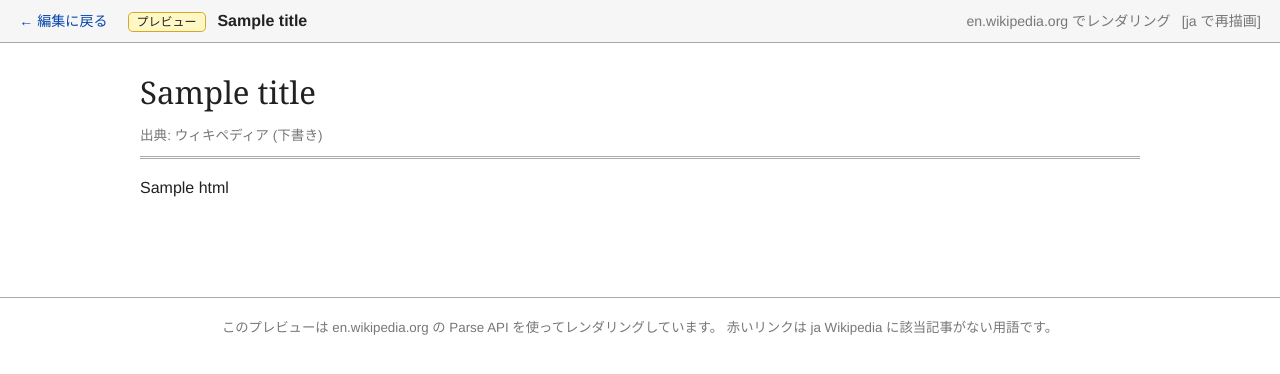
After one commit to Tama831/wiki-gap, a FastAPI app: template src/web/templates/preview.html in a window 1280 px wide. The commit adds this page. Shown: the top 374 px of the page. Run offline with FastAPI, Linux system fonts and the light colour scheme; the template is opened without the code that fills it: most values are stand-ins (such as "Sample title", 1, 10 or a date in 2020).

Commit message:
Phase 2A.7: Wikipedia-like HTML preview + RDCJ reference removed
Tama review feedback:
- RDCJ (Rare Disease Consortium Japan) reference was weak — the
  press release does not directly mention N-of-1 design. Removed
  from chunk 29; JPMA task force citation kept (does mention N-of-1).

Preview implementation:
- GET /translate/{qid}/preview renders compact wikitext via MediaWiki
  Parse API and displays in Wikipedia-likeなスタイル (templates/preview.html
  + static/preview.css)
- Header has 'プレビュー' button next to skeleton/compact export buttons
  -> opens in new tab
- Lang toggle on preview page lets user re-render via en.wikipedia
  Parse API (useful to compare how the same wikitext renders against
  English vs Japanese link targets — red links differ)
- CSS mimics Wikipedia: Linux Libertine-ish headings, wikitable
  border style, blue/red link colors, sup.reference, ol.references

E2E verified: N-of-1 trial draft renders 9 sections, 1 wikitable
(variation list), 21 citations, 55 links. Title 'N-of-1試験' shown
as the page firstHeading.

Co-Authored-By: Claude Opus 4.7 (1M context) <noreply@anthropic.com>

```diff
--- a/src/web/app.py
+++ b/src/web/app.py
@@ -287,6 +287,65 @@ def translate_update_meta(qid: str, body: MetaUpdate):
     return {"ok": True}
 
 
+def _wiki_user_agent() -> str:
+    contact = os.getenv("WIKI_GAP_CONTACT_URL", "https://github.com/PLACEHOLDER/wiki-gap")
+    return f"WikiGapDetector/0.1 ({contact})"
+
+
+@app.get("/translate/{qid}/preview", response_class=HTMLResponse)
+def translate_preview(request: Request, qid: str, lang: str = Query("ja")):
+    """
+    現在の dst を 1 つの wikitext に結合し、MediaWiki Parse API で
+    HTML レンダリングしてプレビュー表示する (Wikipedia そっくり表示)。
+    """
+    if lang not in {"ja", "en"}:
+        raise HTTPException(status_code=400, detail="lang must be ja|en")
+
+    with connect(read_only=True) as conn:
+        try:
+            wt = translations_service.export_wikitext(conn, qid, mode="compact")
+        except KeyError as exc:
+            raise HTTPException(status_code=404, detail=str(exc))
+        translation = translations_service.get_translation(conn, qid)
+
+    import httpx as _httpx
+    url = f"https://{lang}.wikipedia.org/w/api.php"
+    params = {
+        "action": "parse",
+        "text": wt,
+        "contentmodel": "wikitext",
+        "prop": "text",
+        "disablelimitreport": "1",
+        "format": "json",
+        "maxlag": "30",
+    }
+    headers = {"User-Agent": _wiki_user_agent()}
+    try:
+        with _httpx.Client(timeout=30.0, headers=headers) as client:
+            response = client.post(url, data=params)
+            response.raise_for_status()
+            payload = response.json()
+    except Exception as exc:
+        raise HTTPException(status_code=502, detail=f"Parse API error: {exc}")
+
+    if "error" in payload:
+        raise HTTPException(status_code=502, detail=f"MediaWiki: {payload['error']}")
+
+    parsed = payload.get("parse") or {}
+    rendered_html = (parsed.get("text") or {}).get("*", "")
+
+    return templates.TemplateResponse(
+        request,
+        "preview.html",
+        {
+            "qid": qid,
+            "title": (translation or {}).get("ja_title_proposed") or qid,
+            "html": rendered_html,
+            "lang": lang,
+        },
+    )
+
+
 @app.get("/translate/{qid}/export")
 def translate_export(qid: str, mode: str = Query("skeleton")):
     """訳文を 1 つの wikitext として出力 (download)。"""
--- /dev/null
+++ b/src/web/static/preview.css
@@ -0,0 +1,206 @@
+/* Wikipedia-likeなプレビュースタイル (最低限) */
+
+:root {
+  --wp-text: #202122;
+  --wp-link: #0645ad;
+  --wp-link-visited: #0b0080;
+  --wp-redlink: #ba0000;
+  --wp-border: #a2a9b1;
+  --wp-bg-soft: #eaecf0;
+  --wp-bg-table: #f8f9fa;
+}
+
+body {
+  font-family: 'Helvetica Neue', 'Hiragino Kaku Gothic ProN', 'Yu Gothic', 'Meiryo', sans-serif;
+  font-size: 16px;
+  line-height: 1.65;
+  color: var(--wp-text);
+  margin: 0;
+  background: #fff;
+}
+
+header.preview-bar {
+  position: sticky;
+  top: 0;
+  z-index: 100;
+  display: flex;
+  justify-content: space-between;
+  align-items: center;
+  padding: 0.5rem 1.2rem;
+  background: #f6f6f6;
+  border-bottom: 1px solid var(--wp-border);
+  font-size: 0.88rem;
+}
+.preview-bar a.back-link {
+  color: #0645ad;
+  text-decoration: none;
+  margin-right: 1rem;
+}
+.preview-bar .preview-label {
+  background: #fff8c5;
+  border: 1px solid #d4a72c;
+  border-radius: 0.3rem;
+  padding: 0.1rem 0.5rem;
+  font-size: 0.75rem;
+  margin-right: 0.5rem;
+}
+.preview-title { color: #222; font-size: 1rem; }
+.preview-meta { display: flex; gap: 0.7rem; align-items: center; }
+.lang-toggle { color: #555; text-decoration: none; }
+.lang-toggle:hover { text-decoration: underline; }
+.muted { color: #777; }
+
+main.preview-content {
+  max-width: 1000px;
+  margin: 0 auto;
+  padding: 1.5rem 2rem 4rem;
+}
+
+.page-header { border-bottom: 3px double #aaa; margin-bottom: 1rem; }
+.page-header h1.firstHeading {
+  font-family: 'Linux Libertine', Georgia, serif;
+  font-weight: normal;
+  font-size: 1.95rem;
+  margin: 0 0 0.4rem 0;
+}
+.page-subtitle { font-size: 0.85rem; margin: 0 0 0.5rem; }
+
+/* MediaWiki output styles */
+.mw-parser-output {
+  font-family: inherit;
+}
+.mw-parser-output a {
+  color: var(--wp-link);
+  text-decoration: none;
+}
+.mw-parser-output a:hover { text-decoration: underline; }
+.mw-parser-output a:visited { color: var(--wp-link-visited); }
+.mw-parser-output a.new,
+.mw-parser-output a.mw-redirect.new {
+  color: var(--wp-redlink);
+}
+.mw-parser-output a.external::after {
+  content: " ↗";
+  font-size: 0.7em;
+  color: #777;
+}
+
+.mw-parser-output h2 {
+  font-family: 'Linux Libertine', Georgia, serif;
+  font-weight: normal;
+  font-size: 1.55rem;
+  border-bottom: 1px solid var(--wp-border);
+  padding-bottom: 0.15rem;
+  margin: 1.6rem 0 0.5rem;
+}
+.mw-parser-output h3 {
+  font-size: 1.25rem;
+  margin: 1.2rem 0 0.4rem;
+}
+.mw-parser-output h4 { font-size: 1.1rem; }
+
+.mw-parser-output p { margin: 0.6rem 0; }
+.mw-parser-output ul, .mw-parser-output ol { margin: 0.6rem 0 0.6rem 1.6rem; }
+.mw-parser-output li { margin: 0.2rem 0; }
+
+/* Tables */
+.mw-parser-output table.wikitable,
+.mw-parser-output .wikitable {
+  border-collapse: collapse;
+  margin: 1rem 0;
+  background: var(--wp-bg-table);
+}
+.mw-parser-output table.wikitable th,
+.mw-parser-output table.wikitable td {
+  border: 1px solid var(--wp-border);
+  padding: 0.4rem 0.65rem;
+}
+.mw-parser-output table.wikitable th {
+  background: var(--wp-bg-soft);
+  text-align: center;
+  font-weight: bold;
+}
+
+/* References */
+.mw-parser-output sup.reference,
+.mw-parser-output .reference {
+  font-size: 0.78em;
+}
+.mw-parser-output ol.references {
+  font-size: 0.92em;
+  margin-top: 0.7rem;
+}
+.mw-parser-output ol.references li {
+  margin: 0.3rem 0;
+}
+.mw-parser-output .reference-text { color: #333; }
+
+/* Citation templates */
+.mw-parser-output cite {
+  font-style: normal;
+}
+
+/* Hatnote / dablinks */
+.mw-parser-output .hatnote,
+.mw-parser-output .dablink {
+  font-style: italic;
+  color: #54595d;
+  padding-left: 1em;
+  font-size: 0.92em;
+}
+
+/* Infobox basic */
+.mw-parser-output .infobox {
+  float: right;
+  clear: right;
+  margin: 0.5em 0 1em 1em;
+  padding: 0.3em;
+  background: var(--wp-bg-table);
+  border: 1px solid var(--wp-border);
+  font-size: 0.88em;
+  width: 22em;
+  line-height: 1.4;
+}
+
+/* Image / file */
+.mw-parser-output figure { margin: 1em auto; text-align: center; }
+.mw-parser-output figcaption {
+  font-size: 0.85em;
+  color: #555;
+  text-align: left;
+  margin-top: 0.3em;
+  padding: 0 0.5em;
+}
+
+/* Error placeholders for missing files */
+.mw-parser-output .mw-file-element.mw-broken-media,
+.mw-parser-output .mw-file-element[data-broken] {
+  color: var(--wp-redlink);
+  font-style: italic;
+}
+
+footer.preview-footer {
+  border-top: 1px solid var(--wp-border);
+  padding: 1rem;
+  text-align: center;
+  margin-top: 2rem;
+}
+
+/* Edit section links — hide in preview */
+.mw-parser-output .mw-editsection,
+.mw-parser-output .mw-editsection-bracket,
+.mw-parser-output .mw-editsection-divider {
+  display: none;
+}
+
+/* Toc */
+.mw-parser-output .toc {
+  background: var(--wp-bg-table);
+  border: 1px solid var(--wp-border);
+  padding: 0.5rem 0.8rem;
+  margin: 1rem 0;
+  font-size: 0.92em;
+  display: inline-block;
+}
+.mw-parser-output .toc ul { list-style: none; margin: 0; padding-left: 1em; }
+.mw-parser-output .toctitle { font-weight: bold; margin-bottom: 0.3em; }
--- /dev/null
+++ b/src/web/templates/preview.html
@@ -0,0 +1,40 @@
+<!doctype html>
+<html lang="{{ lang }}">
+<head>
+  <meta charset="utf-8" />
+  <meta name="viewport" content="width=device-width, initial-scale=1" />
+  <title>{{ title }} — wiki-gap プレビュー</title>
+  <link rel="stylesheet" href="/static/preview.css" />
+</head>
+<body>
+  <header class="preview-bar">
+    <div>
+      <a href="/translate/{{ qid }}" class="back-link">← 編集に戻る</a>
+      <span class="preview-label">プレビュー</span>
+      <strong class="preview-title">{{ title }}</strong>
+    </div>
+    <div class="preview-meta">
+      <span class="muted">{{ lang }}.wikipedia.org でレンダリング</span>
+      <a href="/translate/{{ qid }}/preview?lang={% if lang == 'ja' %}en{% else %}ja{% endif %}"
+         class="muted lang-toggle">[{% if lang == 'ja' %}en{% else %}ja{% endif %} で再描画]</a>
+    </div>
+  </header>
+
+  <main class="preview-content">
+    <div class="page-header">
+      <h1 class="firstHeading">{{ title }}</h1>
+      <p class="page-subtitle muted">出典: ウィキペディア (下書き)</p>
+    </div>
+    <div class="mw-parser-output">
+      {{ html | safe }}
+    </div>
+  </main>
+
+  <footer class="preview-footer muted">
+    <small>
+      このプレビューは {{ lang }}.wikipedia.org の Parse API を使ってレンダリングしています。
+      赤いリンクは ja Wikipedia に該当記事がない用語です。
+    </small>
+  </footer>
+</body>
+</html>
--- a/src/web/templates/translate.html
+++ b/src/web/templates/translate.html
@@ -36,8 +36,9 @@
       <div class="translate-actions">
         <a href="/" class="secondary outline" role="button">← ダッシュボード</a>
         {% if translation %}
-          <a href="/translate/{{ qid }}/export?mode=skeleton" role="button" class="outline">📥 wikitext 書出 (skeleton)</a>
-          <a href="/translate/{{ qid }}/export?mode=compact" role="button" class="outline">📥 wikitext 書出 (compact)</a>
+          <a href="/translate/{{ qid }}/preview" target="_blank" role="button" class="outline">👁 プレビュー</a>
+          <a href="/translate/{{ qid }}/export?mode=skeleton" role="button" class="outline">📥 skeleton</a>
+          <a href="/translate/{{ qid }}/export?mode=compact" role="button" class="outline">📥 compact</a>
           <button id="refetch-en" class="outline" type="button">en再取得</button>
         {% endif %}
       </div>
```
